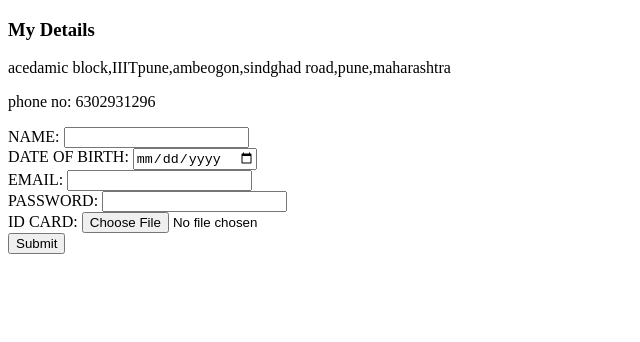
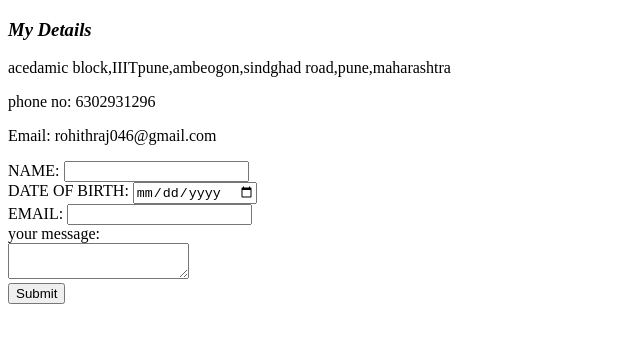
Before and after one commit to Rohithraj46/cv, a plain HTML site: page personal details.html in a window 1280 px wide. Shown: the whole page, without its empty margins (0-640 px from the left). Drawn offline with Linux system fonts and the light colour scheme.

Commit message:
Update personal details.html

```diff
--- a/personal details.html
+++ b/personal details.html
@@ -5,20 +5,19 @@
     <title>contact me</title>
   </head>
   <body>
-    <h3>My Details</h3>
+    <h3><em>My Details</em></h3>
     <p>acedamic block,IIITpune,ambeogon,sindghad road,pune,maharashtra</p>
     <p>phone no: 6302931296</p>
-    <form class="Details" action="index.html" method="post">
+    <p>Email: rohithraj046@gmail.com</p>
+    <form action="mailto:info@rohithraj046@gmail.com" method="post" enctype="text/plain">
       <label>NAME:</label>
       <input type="text" name="" value=""><br>
       <label>DATE OF BIRTH:</label>
-      <input type="date" name="" value=""><br>
+      <input type="date" name="Name: " value=""><br>
       <label>EMAIL:</label>
-      <input type="text" name="" value=""><br>
-      <label>PASSWORD:</label>
-      <input type="password" name=""><br>
-      <label>ID CARD:</label>
-      <input type="file"><br>
+      <input type="email" name="Email: " value=""><br>
+      <label>your message:</label><br>
+      <textarea></textarea><br>
       <input type="submit">
     </form>
   </body>
```
